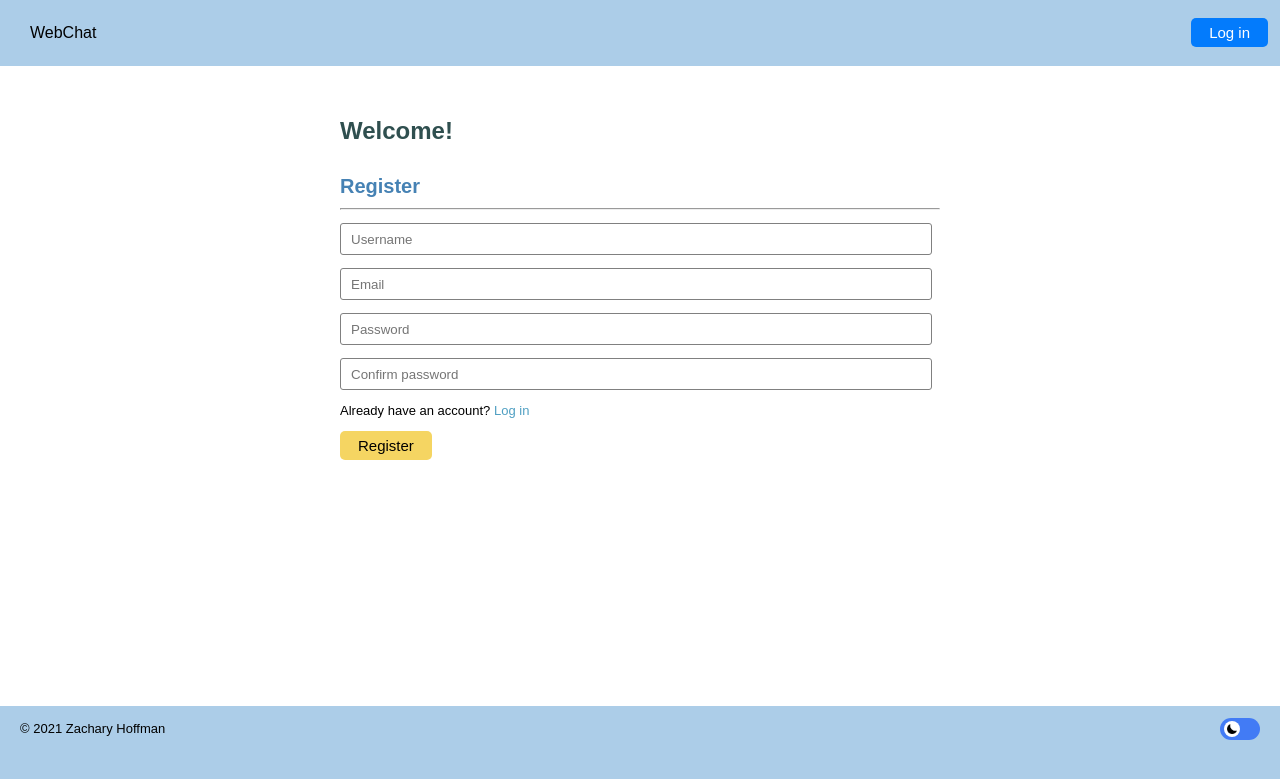
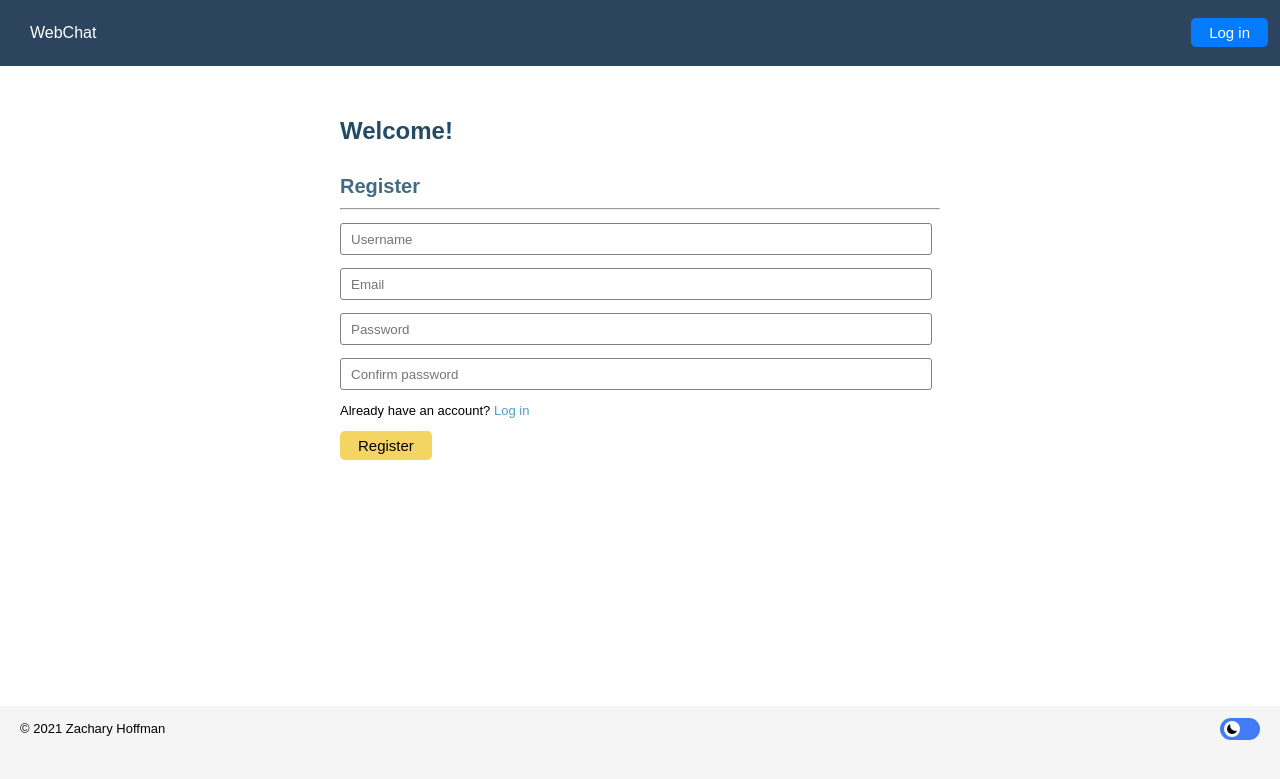
Before and after one commit to zihoffman7/webchat, a Flask app: page /register in a window 1280 px wide. Shown: the top 779 px of the page. Run offline with Flask 2, Linux system fonts and the light colour scheme; parts of the project's set-up code (start-up, migrations or seed data) failed here and were passed over.

Commit message:
Add files via upload

```diff
--- a/static/light.css
+++ b/static/light.css
@@ -1,12 +1,13 @@
 :root {
-  --pagebg: #accde8;
   --mainbg: white;
-  --sidebarbg: #d5ddde;
+  --sidebarbg: #efefef;
   --sidebarurl: darkslategray;
   --fontcolor: black;
   --everyotherp: #f2f2f2;
   --link: blue;
-  --header: steelblue;
+  --header: #426b85;
+  --h2color: #244b63;
+  --footerbg: #f5f5f5;
 }
 input[type="text"], input[type="password"] {
   border: 1px solid gray;
--- a/static/main.css
+++ b/static/main.css
@@ -2,21 +2,27 @@ body {
   margin: 0;
   font-family: Arial, Helvetica;
   color: var(--fontcolor);
-  background-color: var(--pagebg);;
+  background-color: var(--footerbg);
 }
 nav {
   top: 0;
   position: sticky;
   position: -webkit-sticky;
   padding: 3vh 10px;
-  background-color: var(--pagebg);
+  background-color: #2d445e;
   z-index: 100;
+}
+nav {
+  color: white
+}
+footer a {
+  color: var(--fontcolor);
 }
 nav ul {
   margin: 0;
 }
 section h2 {
-  color: var(--sidebarurl);
+  color: var(--h2color);
   margin-top: 30px;
 }
 #header {
@@ -65,12 +71,11 @@ nav #headlinks li {
   margin: 0 2px;
 }
 footer {
-  background-color: var(--pagebg);
+  background-color: var(--footerbg);
   padding: 5px 20px;
 }
 footer a {
   text-decoration: none;
-  color: var(--fontcolor);
 }
 footer a:hover {
   text-decoration: underline;
--- a/static/page.js
+++ b/static/page.js
@@ -104,25 +104,19 @@ $(document).ready(function() {
 });
 
 // Custom autocomplete for @ mentions in chat
-$("#peoplementions").ready(function() {
-  // Attempt to grab array of all @ mentions possible
-  try {
-    var items = JSON.parse($("#peoples").html());
-  }
-  catch(err) {
-    // Don't do anything if can't load any @ mentions
-  }
+$("#members").ready(function() {
   // Add event listener for the message send area
   $("#message").on("input", function() {
     // Remove autocomplete if already exists
     $("#autoframe").remove();
+    $("#mainarea").css("padding-bottom", "30px");
     // Get last index of message
     var message = $(this).val().split(" ")[$(this).val().split(" ").length - 1];
     if (message) {
       // Create frame
       var autoframe = $("<div id='autoframe'></div>");
       // Add item to frame if applicable
-      items.forEach(function(item) {
+      members.forEach(function(item) {
         if (item.slice(0, message.length) == message) {
           // Bold the area the user has already typed
           autoframe.append("<p class='nameelement'><strong>" + item.slice(0, message.length) + "</strong>" + item.slice(message.length, item.length) + "</p>");
@@ -132,6 +126,7 @@ $("#peoplementions").ready(function() {
       $("#sendArea").append(autoframe);
       // Position the frame
       autoframe.css("margin-left", "5%");
+      $("#mainarea").css("padding-bottom", "0");
     }
   });
 });
@@ -140,6 +135,7 @@ $("#peoplementions").ready(function() {
 $(document).on("click", ".nameelement", function(e) {
   $("#message").val($("#message").val().substring(0, $("#message").val().lastIndexOf("@")) + event.target.innerHTML.replace(/(<([^>]+)>)/gi, ""));
   $("#autoframe").remove();
+  $("#mainarea").css("padding-bottom", "30px");
 });
 
 // Ensure that all video and audio files are loaded
```
Also changed, not shown: static/dark.css (+4 -3 lines).
